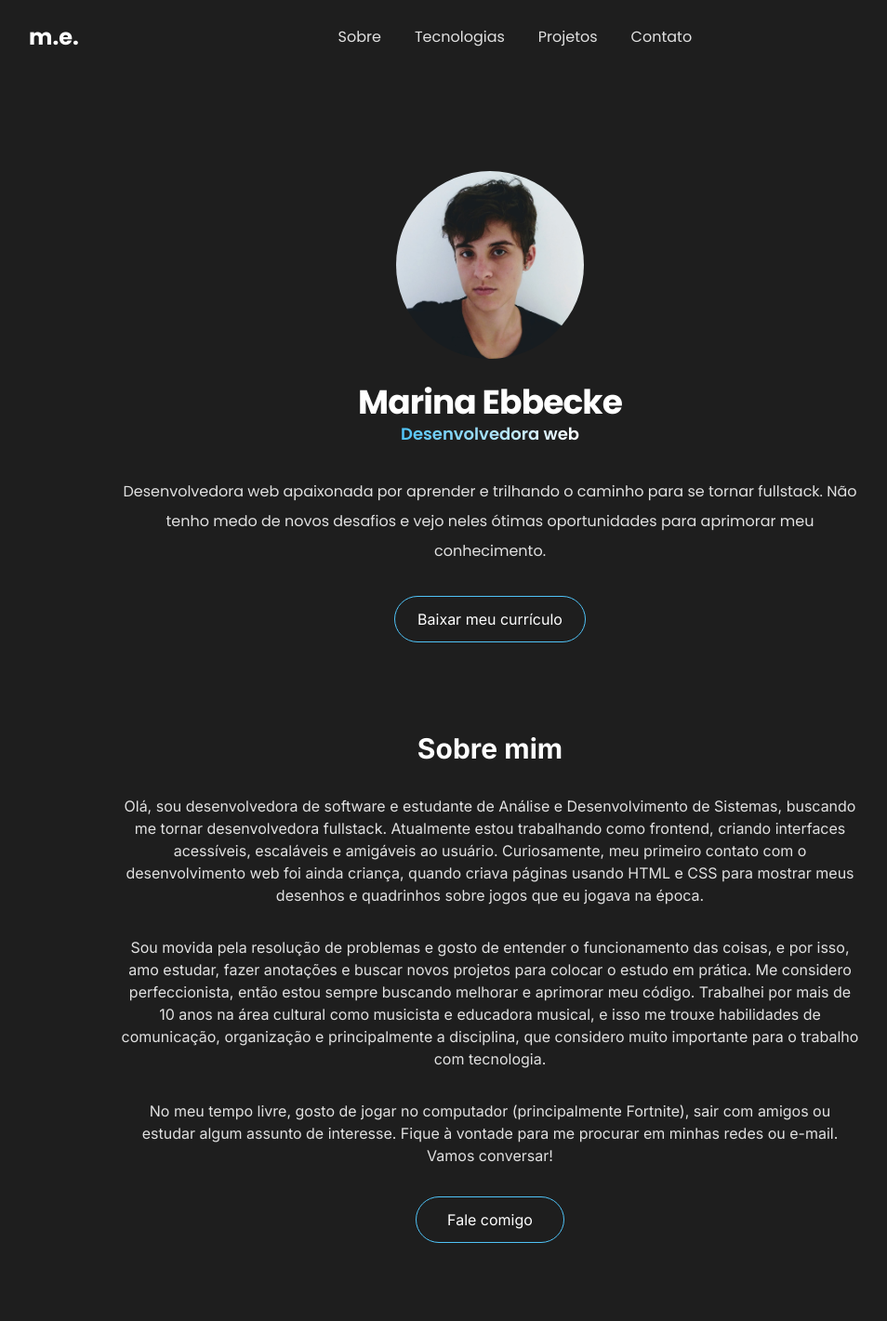
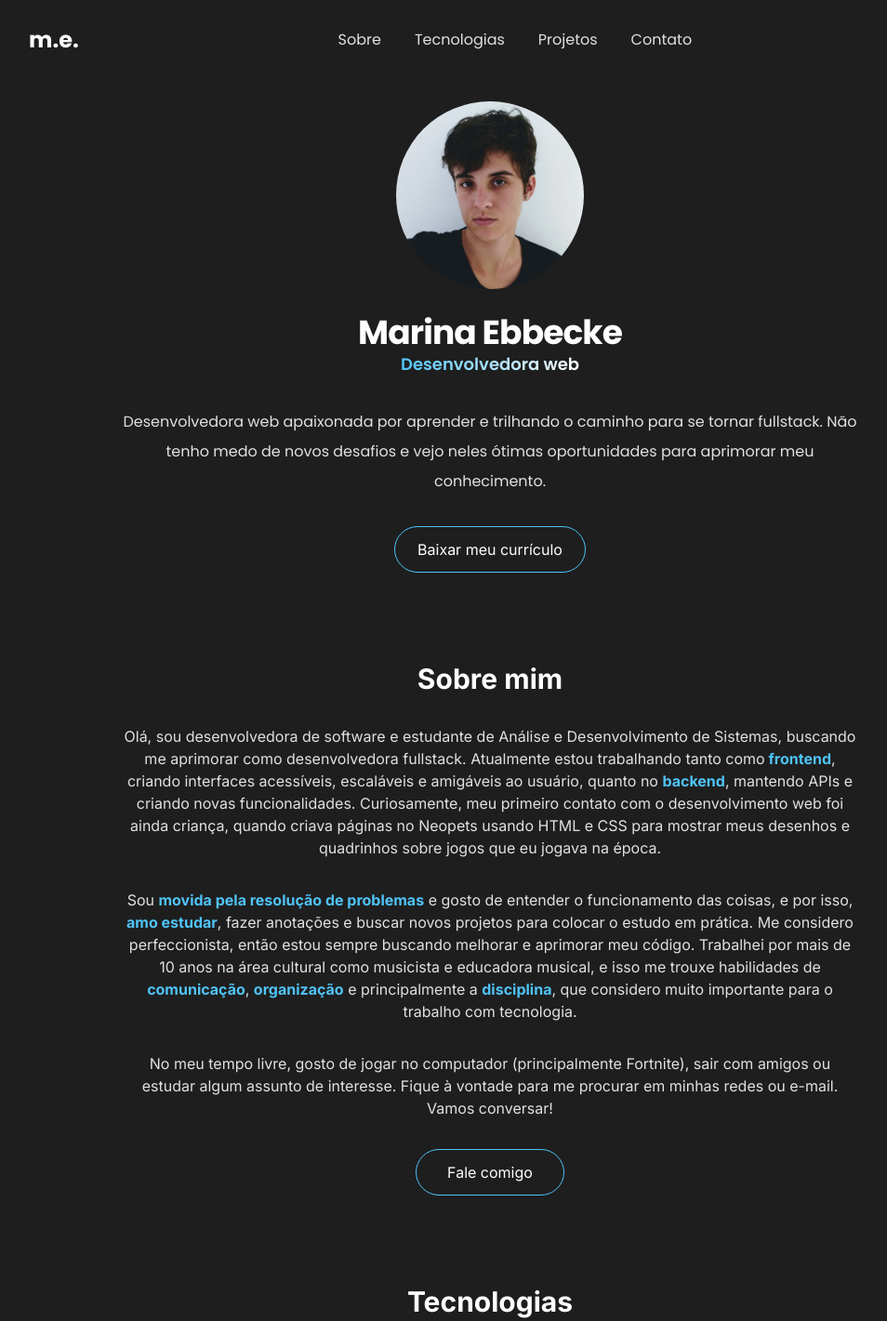
Before and after one commit to mebbecke/dev-portfolio, a React (Vite) app: page / in a window 1280 px wide. Shown: the top 1421 px of the page at 93% size, without its empty margins (113-1067 px from the left). Built offline with nearby package versions, Linux system fonts and the light colour scheme.

Commit message:
fix: :bug: where sections wasn't being aligned properly when user clicked header's nav links

```diff
--- a/src/components/header.tsx
+++ b/src/components/header.tsx
@@ -19,7 +19,7 @@ const Header = ({
 
   useEffect(() => {
     const handleScroll = () => {
-      if (window.scrollY > 1) {
+      if (window.scrollY > 85) {
         setIsFixed(true)
       } else {
         setIsFixed(false)
@@ -32,7 +32,7 @@ const Header = ({
 
   return (
     <header
-      className={`flex flex-row items-center justify-between rounded-xl px-8 py-6 transition-colors duration-300 lg:mb-20 lg:px-36 ${isFixed ? "fixed top-0 z-20 w-full cursor-pointer bg-[#E0E8F690] dark:bg-[#1C1C1C90]" : "relative"}`}
+      className={`flex h-[85px] flex-row items-center justify-between rounded-xl px-8 py-6 transition-all duration-300 lg:px-36 ${isFixed ? "fixed top-0 z-20 w-full cursor-pointer bg-[#E0E8F690] shadow-lg dark:bg-[#1C1C1C90]" : "relative"}`}
     >
       <h1
         className="light:text-black font-poppins text-2xl font-bold dark:text-white"
--- a/src/components/layout.tsx
+++ b/src/components/layout.tsx
@@ -14,7 +14,14 @@ const Layout = ({ children }: LayoutProps) => {
     const target = event.target as HTMLAnchorElement
     const id = target.getAttribute("href")?.replace("#", "")
     const section = document.getElementById(String(id))
-    section?.scrollIntoView({ behavior: "smooth", block: "start" })
+
+    // section?.scrollIntoView({ behavior: "smooth", block: "center" })
+
+    if (section) {
+      const headerHeight = document.querySelector("header")?.clientHeight || 0
+      const sectionPosition = section.offsetTop - headerHeight * 2
+      window.scrollTo({ top: sectionPosition, behavior: "smooth" })
+    }
     setIsSidebarOpen(false)
   }
 
--- a/src/index.css
+++ b/src/index.css
@@ -13,7 +13,7 @@
 
 input {
   background: none;
-  border: 1px solid #484E53;
+  border: 1px solid #484e53;
   border-radius: 10px;
   padding: 0.75rem;
   font-size: small;
@@ -23,14 +23,14 @@ input {
   }
 
   .dark & {
-    border-color: #D6DDED;
+    border-color: #d6dded;
   }
 }
 
 textarea {
   resize: none;
   background: none;
-  border: 1px solid #484E53;
+  border: 1px solid #484e53;
   border-radius: 10px;
   padding: 0.75rem;
   height: 140px;
@@ -41,14 +41,16 @@ textarea {
   }
 
   .dark & {
-    border-color: #D6DDED;
+    border-color: #d6dded;
   }
 }
-
+.dark span.font-bold {
+  color: #4fc3f7;
+}
 .dark {
-  background-color: #1E1E1E;
+  background-color: #1e1e1e;
 }
 
 .light {
-  background-color: #E0E8F6;
+  background-color: #e0e8f6;
 }
--- a/src/pages/home.tsx
+++ b/src/pages/home.tsx
@@ -6,11 +6,6 @@ import { techs } from "../constants/techs"
 import GradientBox from "../components/gradient-box"
 import { projects } from "../constants/projects.ts"
 import { ProjectCard } from "../components/project-card.tsx"
-
-// TODO:
-// [x] Escrever textos
-// [x] Estruturar 1 projeto
-// [] Implementar formulário de contato
 
 const Home = () => {
   return (
@@ -45,30 +40,36 @@ const Home = () => {
       </section>
 
       {/* ABOUT */}
-      <section
-        id="about"
-        className="flex scroll-mt-[85px] flex-col items-center space-y-8"
-      >
+      <section id="about" className="flex flex-col items-center space-y-8">
         <SectionTitle>Sobre mim</SectionTitle>
         <div className="space-y-8 text-center text-base text-darkPurple dark:text-lightGray lg:w-[793px]">
           <p>
             Olá, sou desenvolvedora de software e estudante de Análise e
-            Desenvolvimento de Sistemas, buscando me tornar desenvolvedora
-            fullstack. Atualmente estou trabalhando como frontend, criando
-            interfaces acessíveis, escaláveis e amigáveis ao usuário.
-            Curiosamente, meu primeiro contato com o desenvolvimento web foi
-            ainda criança, quando criava páginas usando HTML e CSS para mostrar
-            meus desenhos e quadrinhos sobre jogos que eu jogava na época.
+            Desenvolvimento de Sistemas, buscando me aprimorar como
+            desenvolvedora fullstack. Atualmente estou trabalhando tanto como
+            <span className="font-bold"> frontend</span>, criando interfaces
+            acessíveis, escaláveis e amigáveis ao usuário, quanto no{" "}
+            <span className="font-bold">backend</span>, mantendo APIs e criando
+            novas funcionalidades. Curiosamente, meu primeiro contato com o
+            desenvolvimento web foi ainda criança, quando criava páginas no
+            Neopets usando HTML e CSS para mostrar meus desenhos e quadrinhos
+            sobre jogos que eu jogava na época.
           </p>
           <p>
-            Sou movida pela resolução de problemas e gosto de entender o
-            funcionamento das coisas, e por isso, amo estudar, fazer anotações e
+            Sou{" "}
+            <span className="font-bold">
+              movida pela resolução de problemas
+            </span>{" "}
+            e gosto de entender o funcionamento das coisas, e por isso,{" "}
+            <span className="font-bold">amo estudar</span>, fazer anotações e
             buscar novos projetos para colocar o estudo em prática. Me considero
             perfeccionista, então estou sempre buscando melhorar e aprimorar meu
             código. Trabalhei por mais de 10 anos na área cultural como
             musicista e educadora musical, e isso me trouxe habilidades de
-            comunicação, organização e principalmente a disciplina, que
-            considero muito importante para o trabalho com tecnologia.
+            <span className="font-bold"> comunicação</span>,{" "}
+            <span className="font-bold">organização</span> e principalmente a{" "}
+            <span className="font-bold">disciplina</span>, que considero muito
+            importante para o trabalho com tecnologia.
           </p>
           <p>
             No meu tempo livre, gosto de jogar no computador (principalmente
@@ -83,10 +84,7 @@ const Home = () => {
       </section>
 
       {/* SKILLS */}
-      <section
-        id="techs"
-        className="flex scroll-mt-[85px] flex-col items-center space-y-8"
-      >
+      <section id="techs" className="flex flex-col items-center space-y-8">
         <div className="flex flex-col items-center">
           <SectionTitle>Tecnologias</SectionTitle>
           <GradientSubtitle>Minha stack</GradientSubtitle>
@@ -155,10 +153,7 @@ const Home = () => {
       </section>
 
       {/* PROJECTS */}
-      <section
-        id="projects"
-        className="flex scroll-mt-[85px] flex-col items-center space-y-8"
-      >
+      <section id="projects" className="flex flex-col items-center space-y-8">
         <div className="flex flex-col items-center">
           <SectionTitle>Projetos</SectionTitle>
           <GradientSubtitle>Meus trabalhos</GradientSubtitle>
@@ -170,10 +165,7 @@ const Home = () => {
       </section>
 
       {/* CONTACT */}
-      <section
-        id="contact"
-        className="flex scroll-mt-[85px] flex-col items-center space-y-8"
-      >
+      <section id="contact" className="flex flex-col items-center space-y-8">
         <div className="flex flex-col items-center">
           <SectionTitle>Contato</SectionTitle>
           <GradientSubtitle>Me envie uma mensagem</GradientSubtitle>
```
Also changed, not shown: texts.txt (deleted).
